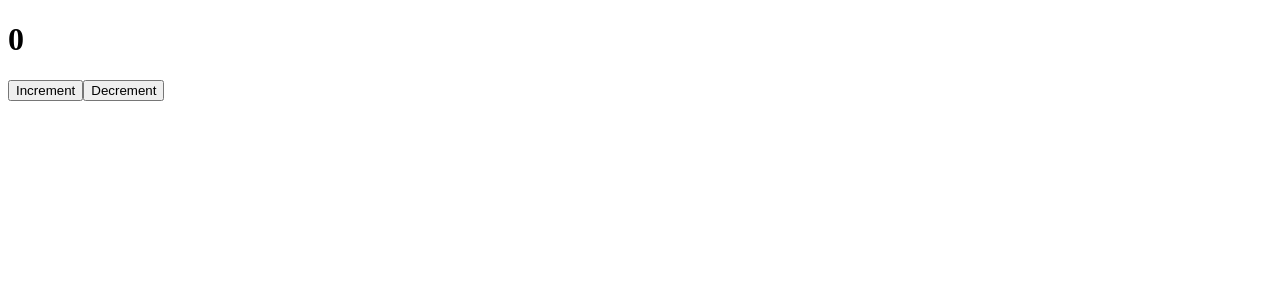
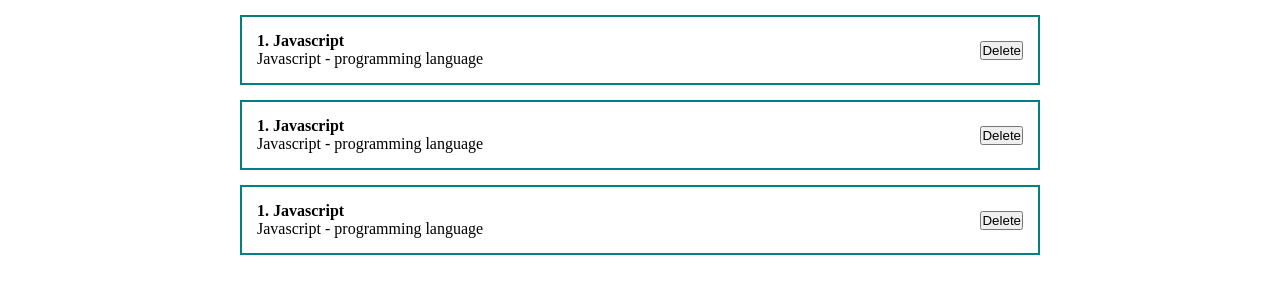
Before and after one commit to AndreyChim/react-fund-course, a React (Create React App) app: page / in a window 1280 px wide. Shown: the top 300 px of the page. Built offline with nearby package versions, Linux system fonts and the light colour scheme.

Commit message:
Create PostItem component & add styles

```diff
--- a/src/App.js
+++ b/src/App.js
@@ -1,13 +1,17 @@
 import React, { useState } from "react";
 import Counter from "./components/Counter";
 import ClassCounter from "./components/ClassCounter";
+import './styles/App.css'
+import PostItem from "./components/PostItem";
 
 function App() {
   const [value, setValue] = useState('text to input')
 
   return (
     <div className="App">
-      <ClassCounter/>
+      <PostItem/>
+      <PostItem/>
+      <PostItem/>
     </div>
   );
 }
--- /dev/null
+++ b/src/components/PostItem.jsx
@@ -0,0 +1,19 @@
+import React from 'react'
+
+const PostItem = () => {
+  return (
+    <div className="post">
+      <div className="post__content">
+        <strong>1. Javascript</strong>
+        <div>
+          Javascript - programming language
+        </div>
+      </div>
+      <div className="post__btns">
+        <button>Delete</button>
+      </div>
+    </div>
+  )
+}
+
+export default PostItem
--- /dev/null
+++ b/src/styles/App.css
@@ -0,0 +1,23 @@
+* {
+    margin: 0;
+    padding: 0;
+    box-sizing: border-box;
+}
+
+#root {
+    display: flex;
+    justify-content: center;
+}
+
+.App {
+    width: 800px;
+}
+
+.post {
+    display: flex;
+    padding: 15px;
+    border: 2px solid teal;
+    margin-top: 15px;
+    justify-content: space-between;
+    align-items: center;
+}
```
